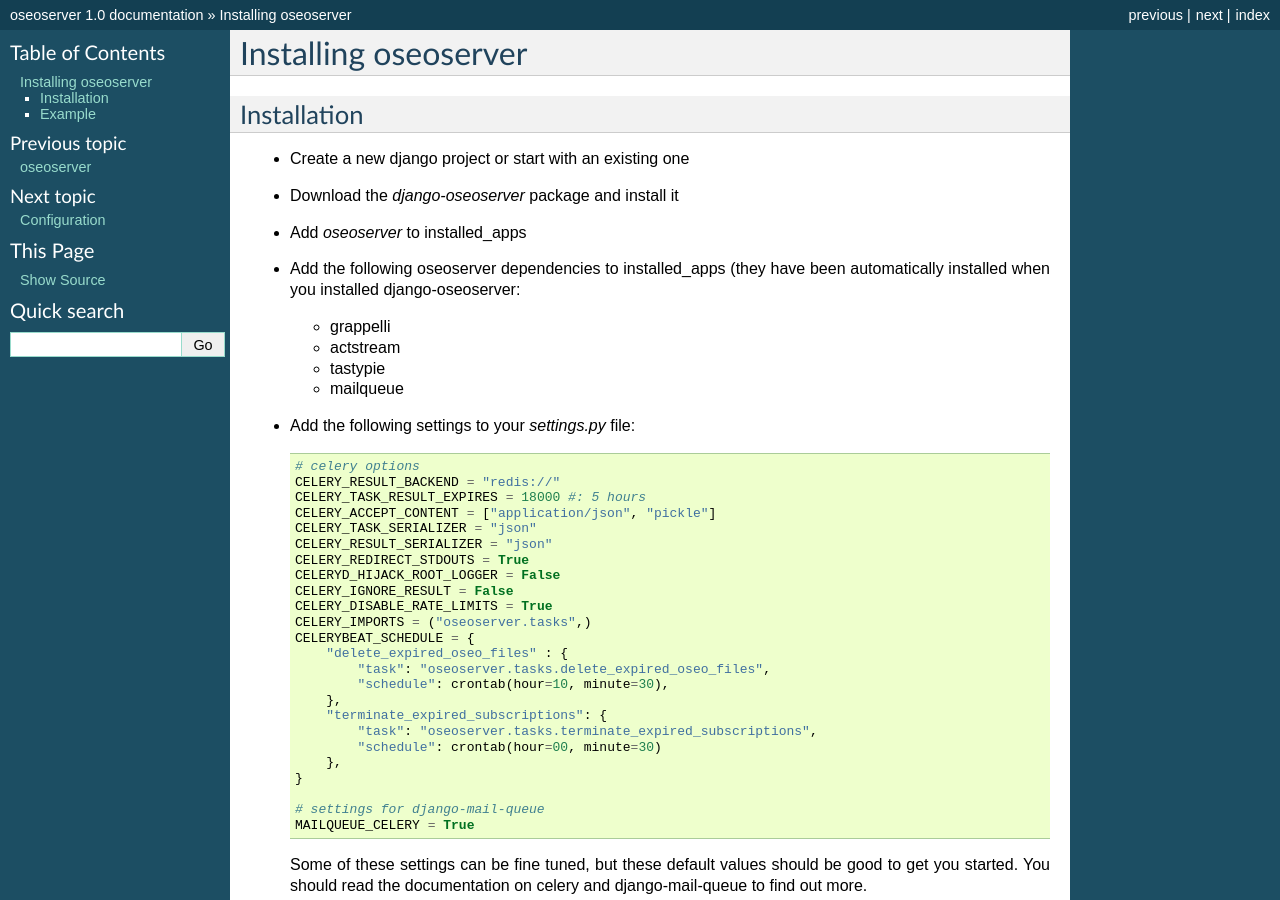
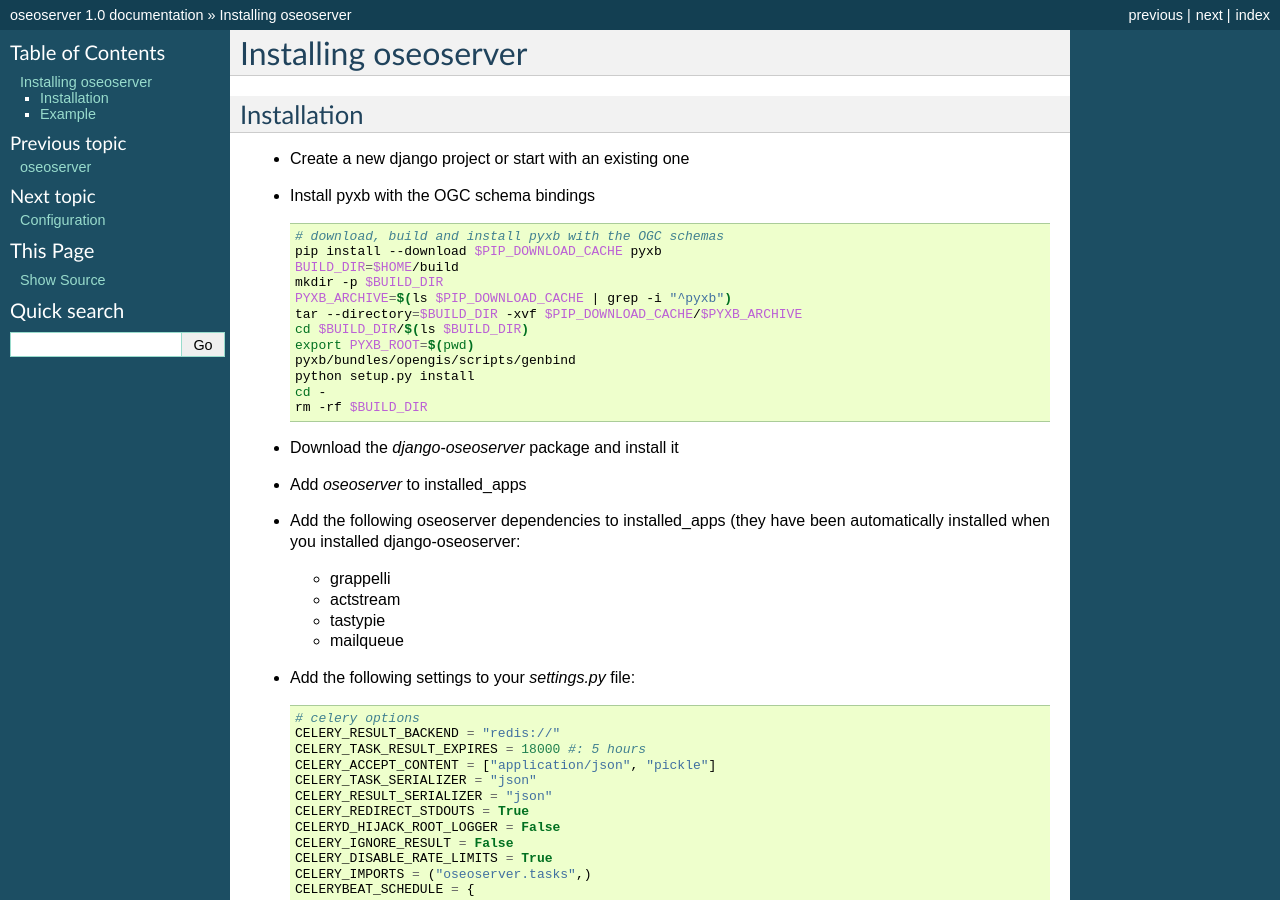
Before and after one commit to pyoseo/django-oseoserver, a Sphinx documentation site: the page built from docs/installation.rst, in a window 1280 px wide and 900 px high. Built offline with Sphinx 7.4.7, drawn with Linux system fonts in a browser that asks for light colours.

Commit message:
aaded instructions for installing pyxb

```diff
--- a/docs/installation.rst
+++ b/docs/installation.rst
@@ -5,6 +5,23 @@
 ------------
 
 * Create a new django project or start with an existing one
+* Install pyxb with the OGC schema bindings
+
+  .. code:: bash
+
+     # download, build and install pyxb with the OGC schemas
+     pip install --download $PIP_DOWNLOAD_CACHE pyxb
+     BUILD_DIR=$HOME/build
+     mkdir -p $BUILD_DIR
+     PYXB_ARCHIVE=$(ls $PIP_DOWNLOAD_CACHE | grep -i "^pyxb")
+     tar --directory=$BUILD_DIR -xvf $PIP_DOWNLOAD_CACHE/$PYXB_ARCHIVE
+     cd $BUILD_DIR/$(ls $BUILD_DIR)
+     export PYXB_ROOT=$(pwd)
+     pyxb/bundles/opengis/scripts/genbind
+     python setup.py install
+     cd -
+     rm -rf $BUILD_DIR
+
 * Download the `django-oseoserver` package and install it
 * Add `oseoserver` to installed_apps
 * Add the following oseoserver dependencies to installed_apps (they have
```
